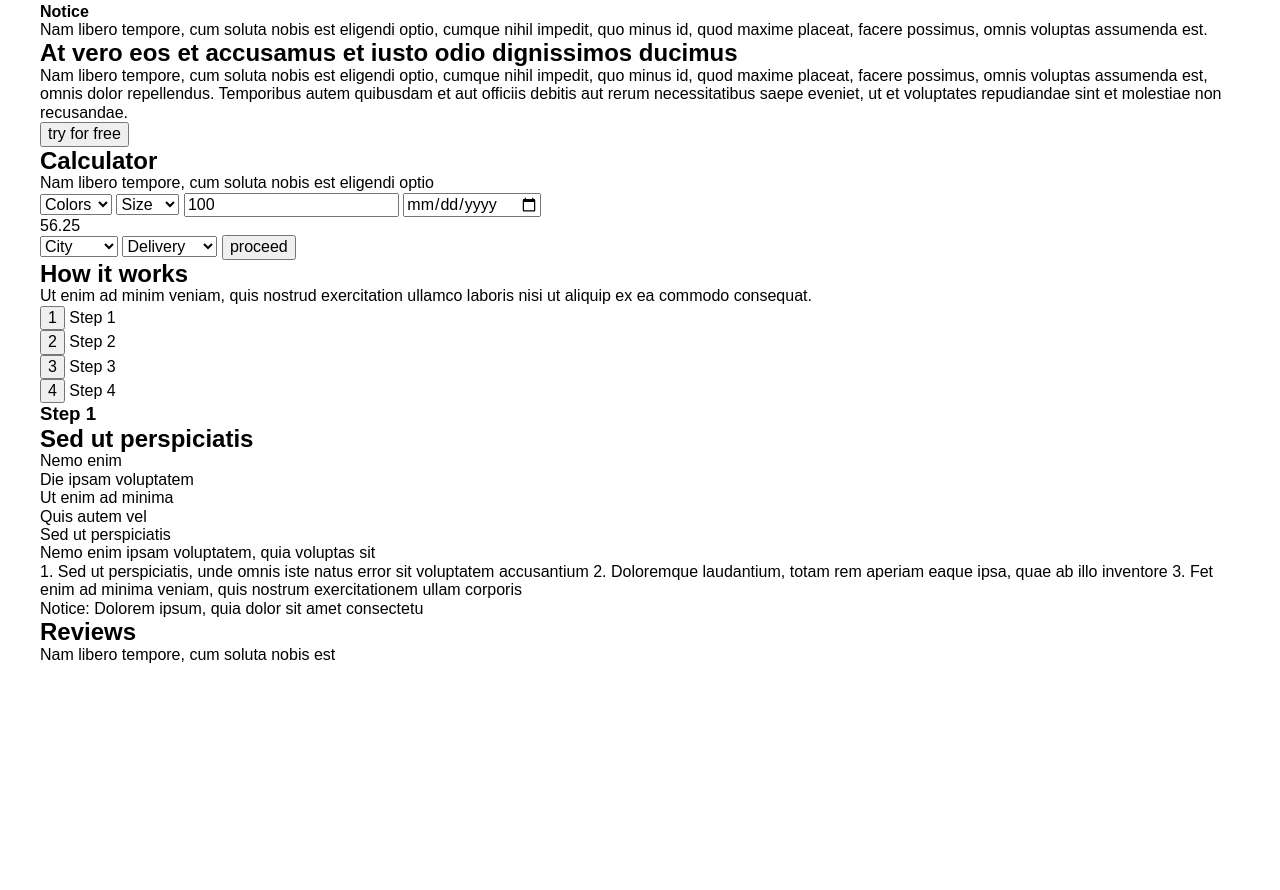
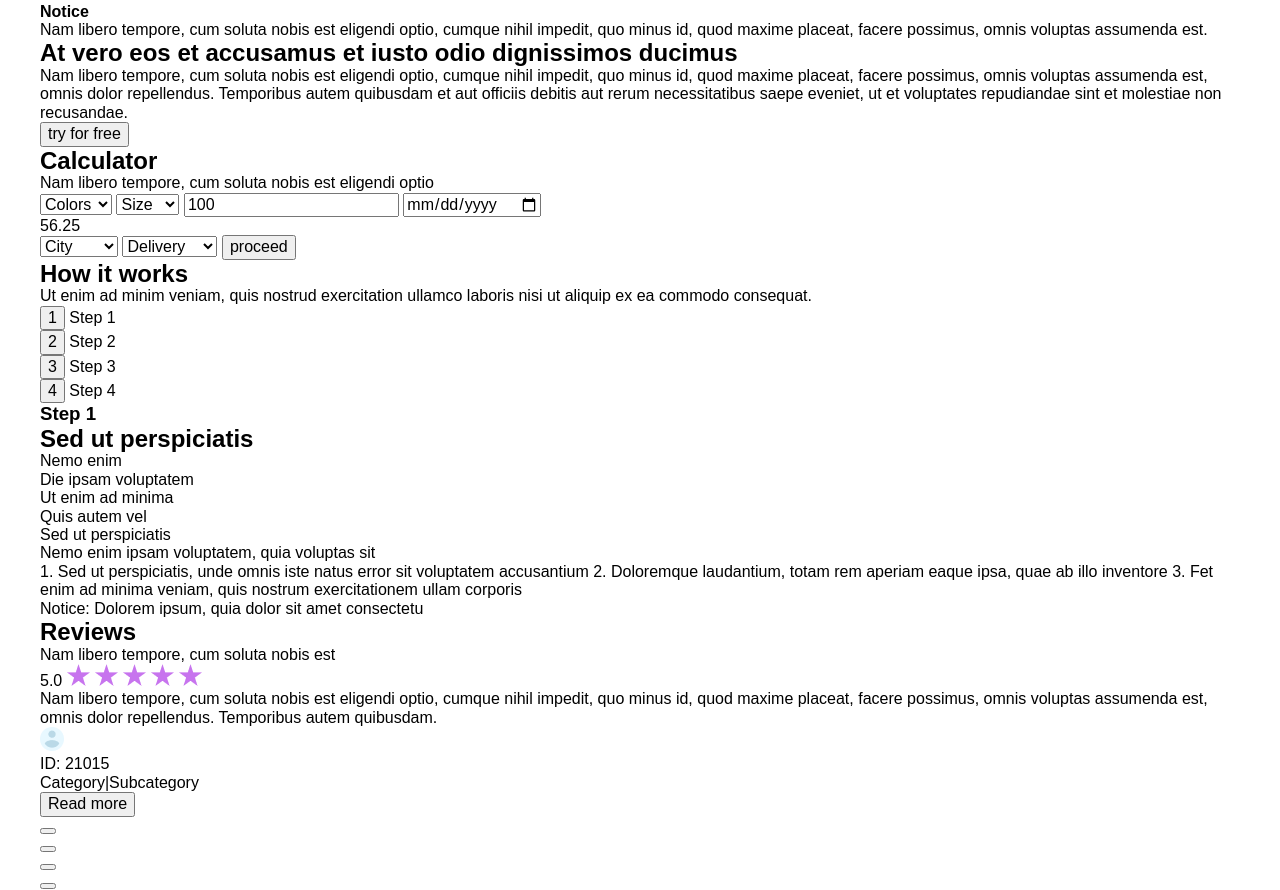
Before and after one commit to david-shakaya/product-tst, a website: page src/index.html in a window 1280 px wide. Shown: the part 1525-2415 px from the top of the page. Before the commit the page ends 2189 px from the top, so only its background shows below. Drawn offline with nearby package versions, Linux system fonts and the light colour scheme; files that its build step writes are made by us from their sources.

Commit message:
добавл разметку reviews

```diff
--- a/src/html/reviews.html
+++ b/src/html/reviews.html
@@ -3,7 +3,45 @@
         <h2 class="title-second">Reviews</h2>
         <p class="reviews-subtitle">Nam libero tempore, cum soluta nobis est</p>
         <ul class="reviews-cards-list">
-            <li class="reviews-cards-item"></li>
+            <li class="reviews-cards-item">
+                <span class="reviews-cards-item-background"></span>
+                <span class="reviews-cards-item-rating">5.0</span>
+                <img
+                    src="../images/stars.png"
+                    alt="rating-stars"
+                    width="135px"
+                />
+                <p class="reviews-cards-item-text">
+                    Nam libero tempore, cum soluta nobis est eligendi optio,
+                    cumque nihil impedit, quo minus id, quod maxime placeat,
+                    facere possimus, omnis voluptas assumenda est, omnis dolor
+                    repellendus. Temporibus autem quibusdam.
+                </p>
+                <img
+                    class="reviews-cards-item-user-photo"
+                    src="../images/user.png"
+                    alt="user-photo"
+                />
+                <p class="reviews-cards-item-user-id">ID: 21015</p>
+                <p class="reviews-cards-item-user-category">
+                    Category|Subcategory
+                </p>
+            </li>
+        </ul>
+        <button type="button">Read more</button>
+        <ul class="reviews-btn-slider-list">
+            <li class="reviews-btn-slider-list">
+                <button></button>
+            </li>
+            <li class="reviews-btn-slider-list">
+                <button></button>
+            </li>
+            <li class="reviews-btn-slider-list">
+                <button></button>
+            </li>
+            <li class="reviews-btn-slider-list">
+                <button></button>
+            </li>
         </ul>
     </div>
 </section>
```
Also changed, not shown: src/images/stars.png (added), src/images/user.png (added).
